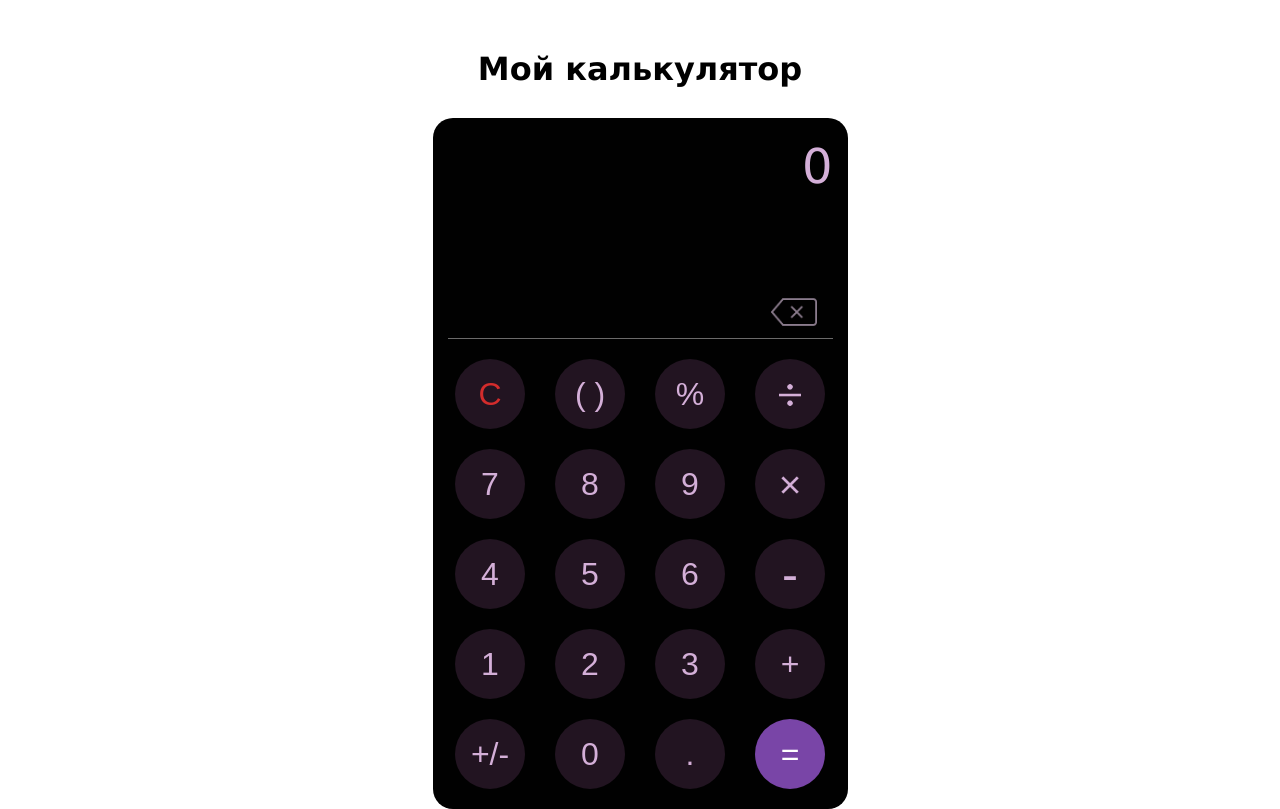
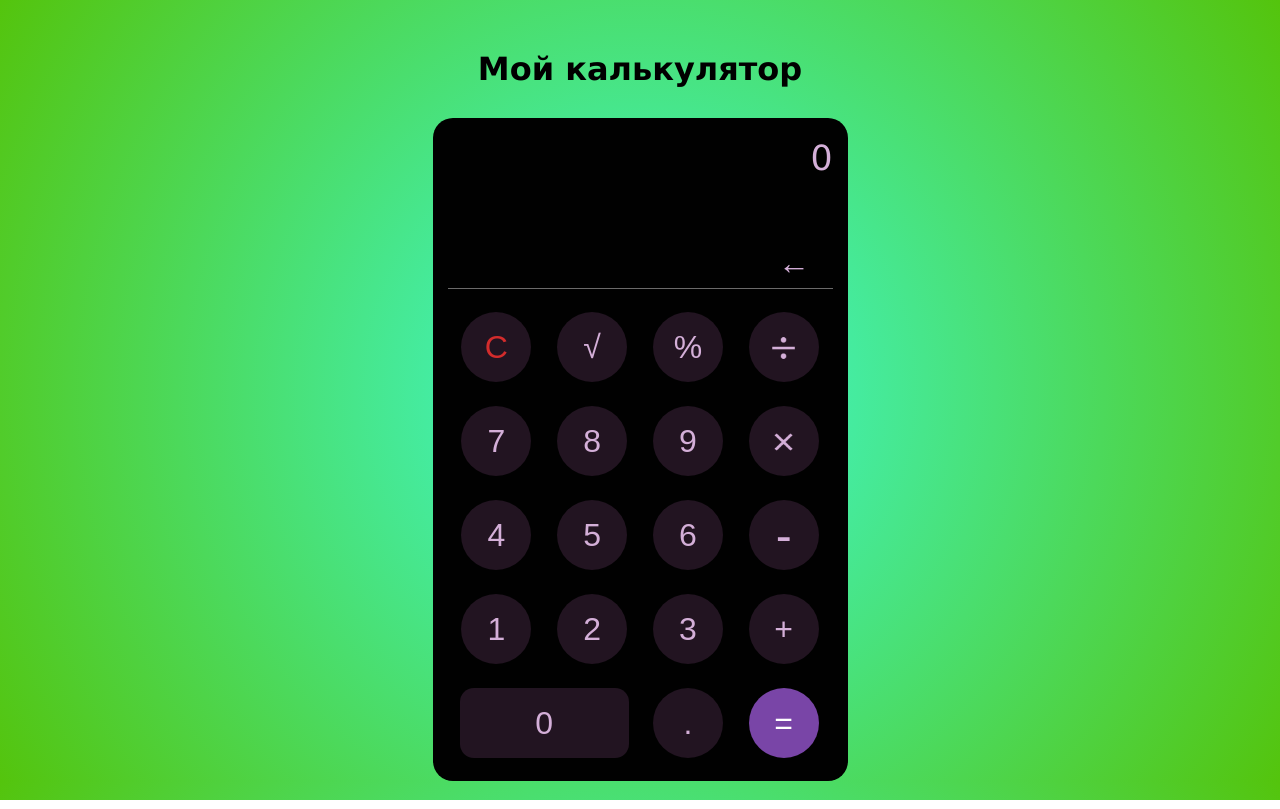
Before and after one commit to booba-magistr/Calculator, a plain HTML site: page index.html in a window 1280 px wide. Drawn offline with Linux system fonts and the light colour scheme; files whose address does not match are found by name; a web font is replaced by a local one.

Commit message:
calculator is done

```diff
--- a/index.html
+++ b/index.html
@@ -18,42 +18,71 @@
         <div class="calculator">
             <div id="total">0</div>
             <div id="clear">
-                <button class="clear-button">
-                    <img src="static/images/backspace.png" alt="">
-                </button>
+                <button class="clear-button">&larr;</button>
             </div>
-            <div id="buttons">
-                <div class="btn"><button style="color:#d32c2c">C</button></div>
-                <div class="btn"><button>( )</button></div>
-                <div class="btn"><button>%</button></div>
+            <table>
+                <tbody>
+                    <tr>
+                        <td align="center">
+                            <div class="btn">
+                                <button style="color:#d32c2c">C</button>
+                            </div>
+                        </td>
+                        <td align="center"><div class="btn"><button>&#8730;</button></div></td>
+                        <td align="center"><div class="btn"><button>%</button></div></td>
+                        <td align="center">
                             <div class="btn">
                                 <button class="action">
+                                    <span style="display: none;">/</span>
                                     <img src="static/images/devide_by.png" alt="">
                                 </button>
                             </div>
-                <div class="btn"><button>7</button></div>
-                <div class="btn"><button>8</button></div>
-                <div class="btn"><button>9</button></div>
+                        </td>
+                    </tr>
+                    <tr>
+                        <td align="center"><div class="btn"><button>7</button></div></td>
+                        <td align="center"><div class="btn"><button>8</button></div></td>
+                        <td align="center"><div class="btn"><button>9</button></div></td>
+                        <td align="center">
                             <div class="btn">
                                 <button class="action">
+                                    <span style="display: none;">*</span>
                                     <img src="static//images/multiplication.png" alt="">
                                 </button>
                             </div>
-                <div class="btn"><button id="four">4</button></div>
-                <div class="btn"><button>5</button></div>
-                <div class="btn"><button>6</button></div>
-                <div class="btn"><button style="font-size: 3em;">-</button></div>
-                <div class="btn"><button>1</button></div>
-                <div class="btn"><button>2</button></div>
-                <div class="btn"><button>3</button></div>
-                <div class="btn"><button>+</button></div>
-                <div class="btn"><button>+/-</button></div>
-                <div class="btn"><button>0</button></div>
-                <div class="btn"><button>.</button></div>
+                        </td>
+                    </tr>
+                    <tr>
+                        <td align="center"><div class="btn"><button id="four">4</button></div></td>
+                        <td align="center"><div class="btn"><button>5</button></div></td>
+                        <td align="center"><div class="btn"><button>6</button></div></td>
+                        <td align="center">
+                            <div class="btn">
+                                <button style="font-size: 3em;">-</button>
+                            </div>
+                        </td>
+                    </tr>
+                    <tr>
+                        <td align="center"><div class="btn"><button>1</button></div></td>
+                        <td align="center"><div class="btn"><button>2</button></div></td>
+                        <td align="center"><div class="btn"><button>3</button></div></td>
+                        <td align="center"><div class="btn"><button>+</button></div></td>
+                    </tr>
+                    <tr>
+                        <td colspan="2" align="center">
+                            <div class="btn zero">
+                                <button>0</button>
+                            </div>
+                        </td>
+                        <td align="center"><div class="btn"><button>.</button></div></td>
+                        <td align="center">
                             <div class="btn" style="background-color: #7945A7;">
                                 <button class="equal">=</button>
                             </div>
-            </div>
+                        </td>
+                    </tr>
+                </tbody>
+            </table>
         </div>
     </div>
 <script src="static/js/test.js"></script>
--- a/static/css/style.css
+++ b/static/css/style.css
@@ -6,6 +6,8 @@
 
 body {
     font-family: Verdana;
+    background: rgb(63,251,217);
+    background: radial-gradient(circle, rgba(63,251,217,1) 0%, rgba(84,196,13,1) 100%);
 }
 
 header {
@@ -34,10 +36,10 @@ header {
 
 #total {
     display: flex;
-    height: 150px;
+    height: 100px;
     justify-content: right;
     align-items: start;
-    font-size: 3em;
+    font-size: 2.17em;
 }
 
 #clear {
@@ -46,6 +48,10 @@ header {
     align-items: center;
     height: 50px;
     border-bottom: solid 1px rgb(107, 106, 106);
+}
+
+table {
+    width: 100%;
 }
 
 .clear-button {
@@ -58,14 +64,6 @@ header {
     width: 100%;
 }
 
-#buttons {
-    display: grid;
-    max-width: 100%;
-    justify-content: center;
-    justify-items: center;
-    grid-template-columns: repeat(4, 100px);
-}
-
 .btn {
     display: flex;
     justify-content: center;
@@ -76,6 +74,11 @@ header {
     margin-top: 20px;
     width: 70px;
     transition: 0.2s;
+}
+
+.zero {
+    border-radius: 14px;
+    width: 90%;
 }
 
 button {
--- a/static/js/test.js
+++ b/static/js/test.js
@@ -1,15 +1,31 @@
-let buttons = document.querySelectorAll('button')
-let total = document.querySelector('#total')
+let buttons = document.querySelectorAll('button');
+let total = document.querySelector('#total');
 
 buttons.forEach(element => {
     element.addEventListener('click', function() {
-        switch(total.textContent){
-            case '0':
-                total.textContent = element.textContent
-                break
+        switch(element.textContent){
+            case 'C':
+                total.textContent = '0';
+                break;
+            case '=':
+                total.textContent = eval(total.textContent)
+                break;
+            case '%':
+                let getPercent = total.textContent + '/100';
+                total.textContent = eval(getPercent);
+                break;
+            case '√':
+                let sqrt = total.textContent + '**0.5';
+                total.textContent = eval(sqrt);
+                break;
+            case '←':
+                let exp = total.textContent;
+                total.textContent = exp.substring(0, exp.length-1);
+                break;
             default:
-                total.textContent += element.textContent
-                break
+                if(total.textContent == '0' && element.textContent != '.')
+                    total.textContent = element.textContent;
+                else total.textContent += element.textContent;
         }
     })
 })
```
Also changed, not shown: static/images/backspace.png (deleted). Lines whose indentation alone changed are shown as unchanged.
